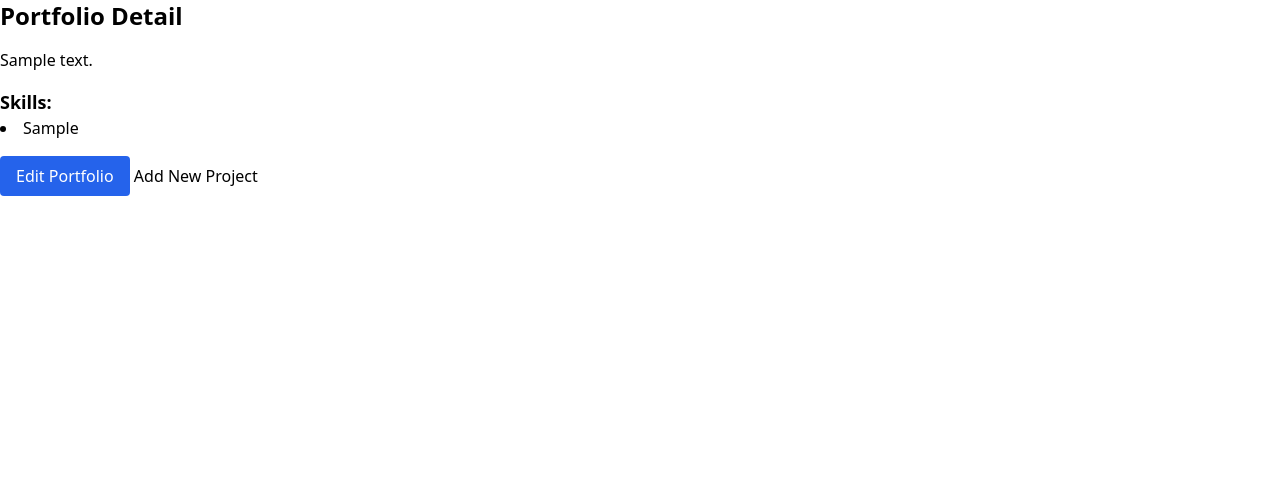
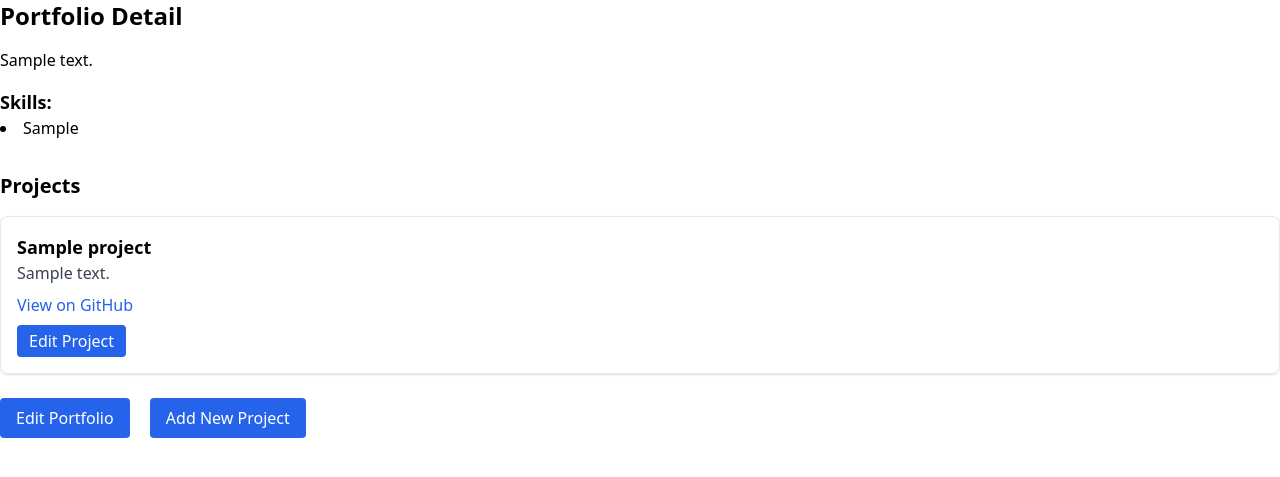
Before and after one commit to xcbhx/Portfolio-Generator-App, a Flask app: page /portfolio/1 in a window 1280 px wide. Shown: the top 477 px of the page. Run offline with Flask 3, Linux system fonts and the light colour scheme; tables that the repository leaves empty hold one stand-in row (values such as "Sample post"); some libraries are stand-ins or nearby versions.

Commit message:
display projects on portfolio page

```diff
--- a/portfolio_app/templates/portfolio_detail.html
+++ b/portfolio_app/templates/portfolio_detail.html
@@ -14,13 +14,38 @@
   </ul>
 </div>
 
+<h2 class="text-xl font-semibold mt-8 mb-4">Projects</h2>
+{% if portfolio.project_list %}
+<ul class="space-y-4">
+  {% for project in portfolio.project_list %}
+    <li class="border rounded-lg p-4 shadow">
+      <h3 class="text-lg font-bold">{{ project.title }}</h3>
+      <p class="mb-2 text-gray-700">{{ project.description }}</p>
+      <a href="{{ project.github_link }}" target="_blank" class="text-blue-600 hover:underline">
+        View on GitHub
+      </a><br>
+      <a href="{{ url_for('main.edit_project', project_id=project.id) }}"
+         class="inline-block mt-2 text-white bg-blue-600 hover:bg-blue-700 font-medium rounded px-3 py-1">
+        Edit Project
+      </a>
+    </li>
+  {% endfor %}
+</ul>
+{% else %}
+  <p>No projects have been added yet.</p>
+{% endif %}
+
+<div class="mt-6 space-x-4">
   <a href="{{ url_for('main.edit_portfolio', portfolio_id=portfolio.id) }}"
      class="inline-block text-white bg-blue-600 hover:bg-blue-700 font-medium rounded px-4 py-2">
     Edit Portfolio
   </a>
 
-<a href="{{ url_for('main.create_project', portfolio_id=portfolio.id) }}" class="btn">
+  <a href="{{ url_for('main.create_project', portfolio_id=portfolio.id) }}"
+     class="inline-block text-white bg-blue-600 hover:bg-blue-700 font-medium rounded px-4 py-2">
     Add New Project
   </a>
+</div>
+
 
 {% endblock %}
```
Also changed, not shown: database.db. Lines whose indentation alone changed are shown as unchanged.
